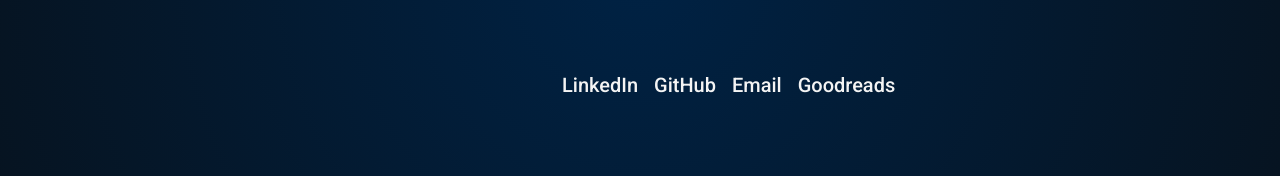
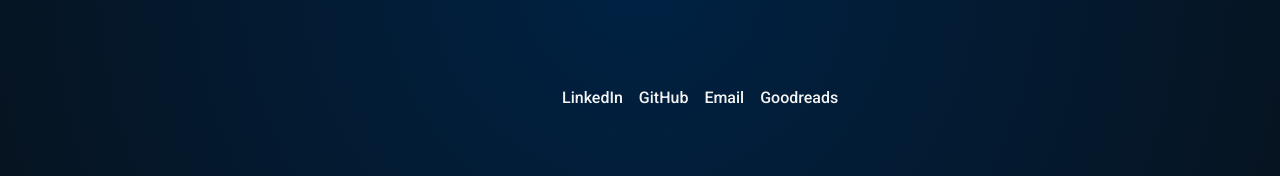
Before and after one commit to tamasstephen/personal_site_v2, an Angular app: page / in a window 1280 px wide. Shown: the part 2029-2205 px from the top of the page. Built offline with nearby package versions, Linux system fonts and the light colour scheme.

Commit message:
feat: add 404

```diff
--- a/src/app/app.routes.ts
+++ b/src/app/app.routes.ts
@@ -1,9 +1,14 @@
 import { Routes } from '@angular/router';
 import { HomeComponent } from './pages/home/home.component';
+import { NotFoundComponent } from './pages/NotFound/not-found.component';
 
 export const routes: Routes = [
   {
     path: '',
     component: HomeComponent,
   },
+  {
+    path: '**',
+    component: NotFoundComponent,
+  },
 ];
--- /dev/null
+++ b/src/app/pages/NotFound/not-found.component.html
@@ -0,0 +1,13 @@
+<section class="not-found-container">
+  <div class="not-found-content">
+    <h1>404: Page Not Found</h1>
+    <p>
+      The page you are looking for has gone on a tropical getaway and is not
+      available at the moment 🌴. Please check the URL or return to the homepage
+      to explore other destinations.
+    </p>
+    <a href="/" class="hover-underline">
+      <p>Return to Home</p>
+    </a>
+  </div>
+</section>
--- /dev/null
+++ b/src/app/pages/NotFound/not-found.component.scss
@@ -0,0 +1,31 @@
+@import "../../../design-tokens.scss";
+
+.not-found-container {
+  display: flex;
+  flex-direction: column;
+  align-items: center;
+  justify-content: center;
+  min-height: 80vh;
+
+  .not-found-content {
+    display: flex;
+    flex-direction: column;
+    align-items: center;
+    justify-content: center;
+    gap: $spacing-medium;
+    max-width: 400px;
+    padding: $spacing-medium;
+
+    h1,
+    p {
+      margin: 0;
+      text-align: center;
+    }
+
+    p {
+      color: $color-on-primary-muted;
+    }
+
+    @include hover-underline;
+  }
+}
--- a/src/app/pages/home/components/social/social.component.html
+++ b/src/app/pages/home/components/social/social.component.html
@@ -1,3 +1,9 @@
-<a href="{{ links().url }}" target="_blank" noopener noreferrer>
+<a
+  href="{{ links().url }}"
+  target="_blank"
+  noopener
+  noreferrer
+  class="hover-underline"
+>
   <p>{{ links().name }}</p>
 </a>
--- a/src/app/pages/home/components/social/social.component.scss
+++ b/src/app/pages/home/components/social/social.component.scss
@@ -7,34 +7,7 @@
   justify-content: center;
   align-items: center;
 
-  a {
-    text-decoration: none;
-    color: $color-on-background;
-
-    p {
-      font-size: map-get($text-font-size, large);
-      font-weight: $font-weight-middle;
-      margin: 0;
-      position: relative;
-      display: inline-block;
-    }
-
-    p:after {
-      content: "";
-      position: absolute;
-      bottom: 1px;
-      left: 4px;
-      width: 0;
-      height: 8px;
-      background-color: $color-primary;
-      z-index: -1;
-      transition: width 0.3s ease-in-out;
-    }
-
-    p:hover:after {
-      width: 100%;
-    }
-  }
+  @include hover-underline;
 
   @media (max-width: map-get($max-width, md)) {
     a {
--- a/src/design-tokens.scss
+++ b/src/design-tokens.scss
@@ -87,3 +87,34 @@
   x-tablet: 2rem,
   x-desktop: 2.5rem,
 );
+
+@mixin hover-underline {
+  a.hover-underline {
+    text-decoration: none;
+
+    p {
+      color: $color-on-background;
+      font-weight: $font-weight-middle;
+      font-size: map-get($text-font-size, normal);
+      display: inline-block;
+      position: relative;
+      z-index: 1;
+    }
+
+    p:after {
+      content: "";
+      position: absolute;
+      bottom: 1px;
+      left: 4px;
+      width: 0;
+      height: 8px;
+      background-color: $color-primary;
+      transition: width 0.3s ease-in-out;
+      z-index: -1;
+    }
+
+    p:hover:after {
+      width: 100%;
+    }
+  }
+}
```
Also changed, not shown: src/app/pages/NotFound/not-found.component.ts (added, +8 -0 lines).
